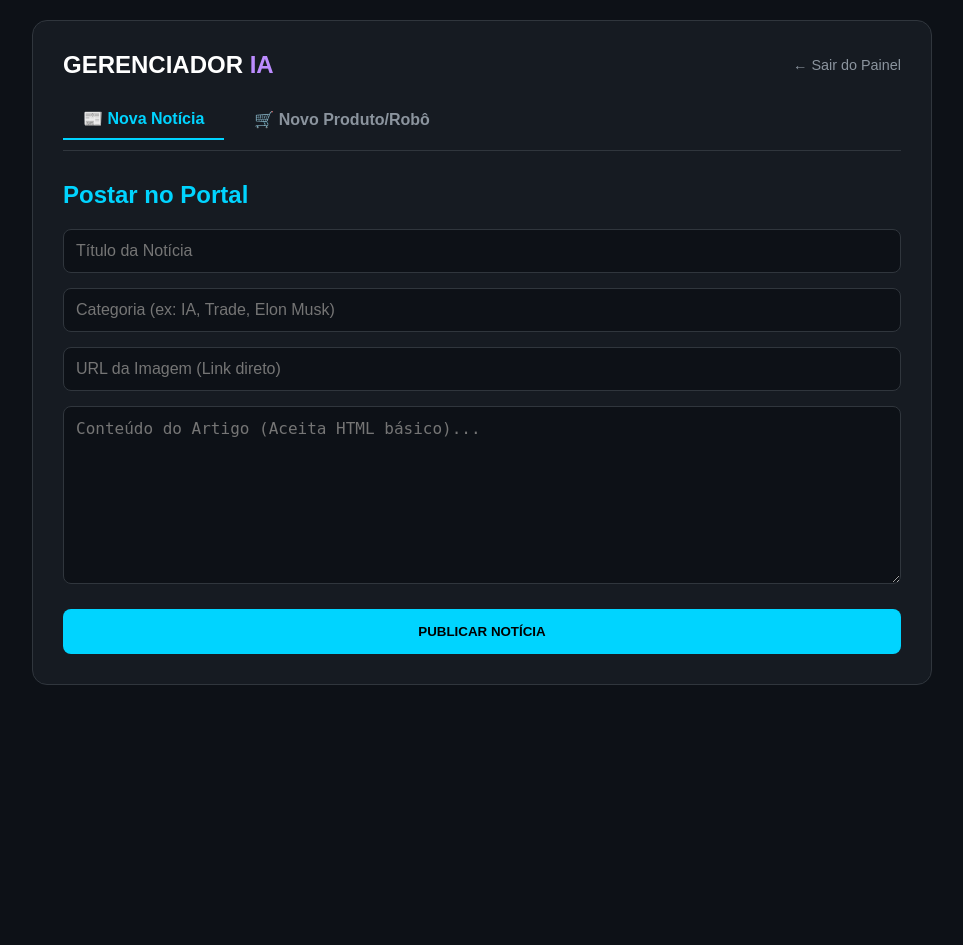
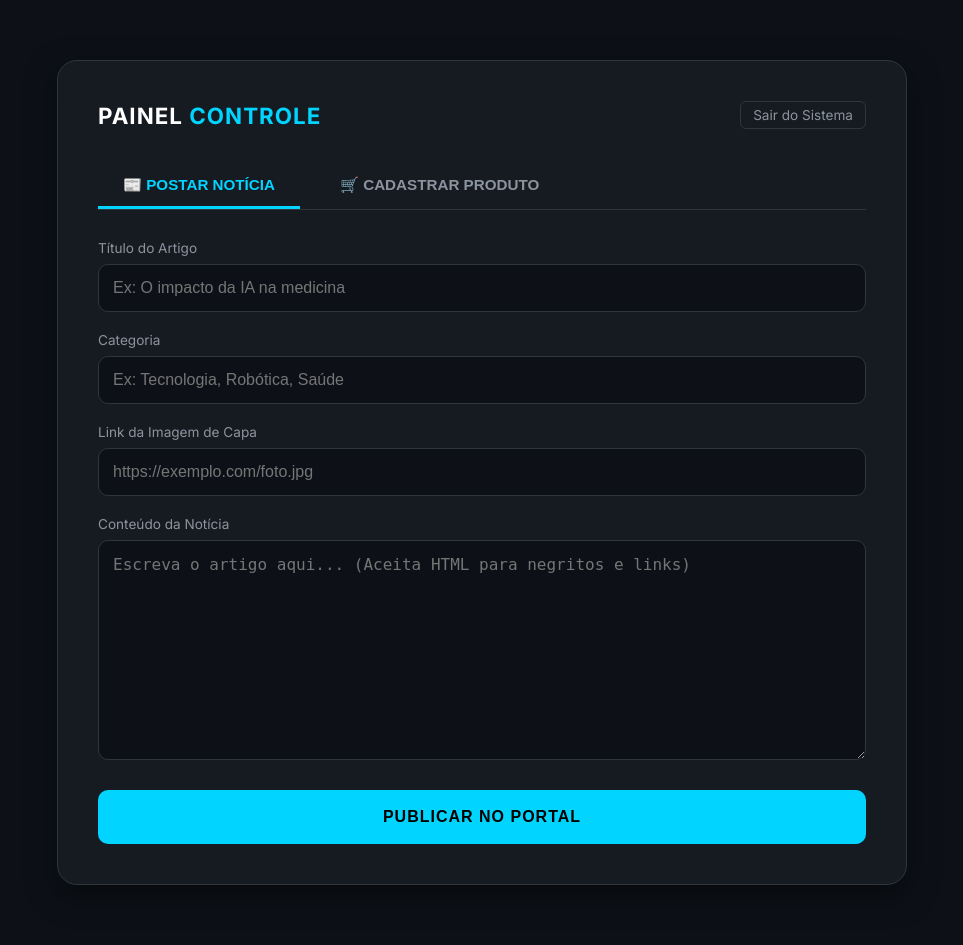
Before and after one commit to cleitonleitesantos20-beep/portal-ia, a FastAPI app: page /admin in a window 1280 px wide. Shown: the whole page, without its empty margins (158-1121 px from the left). Before the commit the page ends 685 px from the top, so only its background shows below. Run offline with FastAPI, Linux system fonts and the light colour scheme.

Commit message:
admin.html

```diff
--- a/templates/admin.html
+++ b/templates/admin.html
@@ -3,123 +3,227 @@
 <head>
     <meta charset="UTF-8">
     <meta name="viewport" content="width=device-width, initial-scale=1.0">
-    <title>Painel Admin - Portal IA</title>
+    <title>Master Admin | Inteligente/A</title>
     <link rel="stylesheet" href="/static/style.css">
     <style>
         :root {
-            --bg-dark: #0d1117;
-            --card-dark: #161b22;
-            --border-color: #30363d;
+            --bg-black: #0d1117;
+            --card-gray: #161b22;
+            --border-gray: #30363d;
             --neon-blue: #00d4ff;
             --neon-purple: #bc8cff;
+            --text-gray: #8b949e;
         }
 
-        body { background: var(--bg-dark); color: white; padding: 20px; font-family: sans-serif; }
+        body {
+            background: var(--bg-black);
+            color: white;
+            padding: 20px;
+            font-family: 'Inter', system-ui, sans-serif;
+        }
 
         .admin-container {
-            max-width: 900px;
-            margin: 0 auto;
-            background: var(--card-dark);
-            padding: 30px;
-            border-radius: 15px;
-            border: 1px solid var(--border-color);
+            max-width: 850px;
+            margin: 40px auto;
+            background: var(--card-gray);
+            padding: 40px;
+            border-radius: 20px;
+            border: 1px solid var(--border-gray);
+            box-shadow: 0 10px 30px rgba(0,0,0,0.5);
         }
 
-        /* Sistema de Abas */
-        .tab-menu { display: flex; gap: 10px; margin-bottom: 30px; border-bottom: 1px solid var(--border-color); padding-bottom: 10px; }
+        /* Topo do Painel */
+        .admin-header {
+            display: flex;
+            justify-content: space-between;
+            align-items: center;
+            margin-bottom: 35px;
+        }
+
+        /* Sistema de Abas Navegação */
+        .tab-menu {
+            display: flex;
+            gap: 15px;
+            margin-bottom: 30px;
+            border-bottom: 1px solid var(--border-gray);
+        }
+
         .tab-btn {
-            background: transparent; border: none; color: #8b949e;
-            padding: 10px 20px; cursor: pointer; font-weight: bold; font-size: 1rem;
+            background: transparent;
+            border: none;
+            color: var(--text-gray);
+            padding: 12px 25px;
+            cursor: pointer;
+            font-weight: 600;
+            font-size: 0.95rem;
+            transition: all 0.3s ease;
+            border-bottom: 3px solid transparent;
+        }
+
+        .tab-btn.active {
+            color: var(--neon-blue);
+            border-bottom-color: var(--neon-blue);
+        }
+
+        .tab-content { display: none; animation: fadeIn 0.4s ease; }
+        .tab-content.active { display: block; }
+
+        @keyframes fadeIn {
+            from { opacity: 0; transform: translateY(10px); }
+            to { opacity: 1; transform: translateY(0); }
+        }
+
+        /* Formulários */
+        form { display: flex; flex-direction: column; gap: 20px; }
+
+        .form-group { display: flex; flex-direction: column; gap: 8px; }
+
+        label { font-size: 0.85rem; color: var(--text-gray); font-weight: 500; }
+
+        input, textarea, select {
+            padding: 14px;
+            background: #0d1117;
+            border: 1px solid var(--border-gray);
+            color: white;
+            border-radius: 10px;
+            font-size: 1rem;
             transition: 0.3s;
         }
-        .tab-btn.active { color: var(--neon-blue); border-bottom: 2px solid var(--neon-blue); }
-        .tab-content { display: none; }
-        .tab-content.active { display: block; }
 
-        /* Estilo dos Inputs */
-        form { display: flex; flex-direction: column; gap: 15px; }
-        input, textarea, select {
-            padding: 12px; background: var(--bg-dark);
-            border: 1px solid var(--border-color);
-            color: white; border-radius: 8px; font-size: 1rem;
+        input:focus, textarea:focus, select:focus {
+            border-color: var(--neon-blue);
+            outline: none;
+            box-shadow: 0 0 10px rgba(0, 212, 255, 0.1);
         }
-        input:focus { border-color: var(--neon-purple); outline: none; }
 
-        .section-title { color: var(--neon-blue); margin-top: 0; }
-        label { font-size: 0.85rem; color: #8b949e; margin-bottom: -10px; }
+        /* Botões */
+        .btn-submit {
+            background: var(--neon-blue);
+            color: black;
+            border: none;
+            padding: 18px;
+            border-radius: 10px;
+            font-weight: bold;
+            cursor: pointer;
+            font-size: 1rem;
+            text-transform: uppercase;
+            letter-spacing: 1px;
+            transition: 0.3s;
+            margin-top: 10px;
+        }
 
-        .btn-postar {
-            background: var(--neon-blue); color: black; border: none;
-            padding: 15px; border-radius: 8px; font-weight: bold;
-            cursor: pointer; transition: 0.3s; margin-top: 10px;
+        .btn-submit:hover {
+            filter: brightness(1.2);
+            transform: translateY(-3px);
+            box-shadow: 0 5px 15px rgba(0, 212, 255, 0.3);
         }
-        .btn-postar:hover { opacity: 0.8; transform: translateY(-2px); }
+
+        .purple-btn { background: var(--neon-purple); }
+        .purple-btn:hover { box-shadow: 0 5px 15px rgba(188, 140, 255, 0.3); }
+
     </style>
 </head>
 <body>
 
     <div class="admin-container">
-        <div style="display: flex; justify-content: space-between; align-items: center; margin-bottom: 20px;">
-            <h1 style="margin: 0; font-size: 1.5rem;">GERENCIADOR <span style="color: var(--neon-purple);">IA</span></h1>
-            <a href="/" style="color: #8b949e; text-decoration: none; font-size: 0.9rem;">← Sair do Painel</a>
+        <header class="admin-header">
+            <h1 style="margin: 0; font-size: 1.4rem; letter-spacing: 1px;">
+                PAINEL <span style="color: var(--neon-blue);">CONTROLE</span>
+            </h1>
+            <a href="/" style="color: var(--text-gray); text-decoration: none; font-size: 0.85rem; border: 1px solid var(--border-gray); padding: 5px 12px; border-radius: 6px;">
+                Sair do Sistema
+            </a>
+        </header>
+
+        <nav class="tab-menu">
+            <button class="tab-btn active" onclick="openTab(event, 'noticia')">📰 POSTAR NOTÍCIA</button>
+            <button class="tab-btn" onclick="openTab(event, 'produto')">🛒 CADASTRAR PRODUTO</button>
+        </nav>
+
+        <div id="noticia" class="tab-content active">
+            <form action="/admin/postar" method="post">
+                <div class="form-group">
+                    <label>Título do Artigo</label>
+                    <input type="text" name="titulo" placeholder="Ex: O impacto da IA na medicina" required>
                 </div>
 
-        <div class="tab-menu">
-            <button class="tab-btn active" onclick="openTab(event, 'aba-noticia')">📰 Nova Notícia</button>
-            <button class="tab-btn" onclick="openTab(event, 'aba-produto')">🛒 Novo Produto/Robô</button>
+                <div class="form-group">
+                    <label>Categoria</label>
+                    <input type="text" name="categoria" placeholder="Ex: Tecnologia, Robótica, Saúde" required>
                 </div>
 
-        <div id="aba-noticia" class="tab-content active">
-            <h2 class="section-title">Postar no Portal</h2>
-            <form action="/admin/postar" method="post">
-                <input type="text" name="titulo" placeholder="Título da Notícia" required>
-                <input type="text" name="categoria" placeholder="Categoria (ex: IA, Trade, Elon Musk)" required>
-                <input type="text" name="imagem_url" placeholder="URL da Imagem (Link direto)" required>
-                <textarea name="conteudo" placeholder="Conteúdo do Artigo (Aceita HTML básico)..." rows="8" required></textarea>
-                <button type="submit" class="btn-postar">PUBLICAR NOTÍCIA</button>
+                <div class="form-group">
+                    <label>Link da Imagem de Capa</label>
+                    <input type="url" name="imagem_url" placeholder="https://exemplo.com/foto.jpg" required>
+                </div>
+
+                <div class="form-group">
+                    <label>Conteúdo da Notícia</label>
+                    <textarea name="conteudo" placeholder="Escreva o artigo aqui... (Aceita HTML para negritos e links)" rows="10" required></textarea>
+                </div>
+
+                <button type="submit" class="btn-submit">Publicar no Portal</button>
             </form>
         </div>
 
-        <div id="aba-produto" class="tab-content">
-            <h2 class="section-title" style="color: var(--neon-purple);">Cadastrar no Marketplace</h2>
+        <div id="produto" class="tab-content">
             <form action="/admin/cadastrar_produto" method="post">
-                <input type="text" name="nome" placeholder="Nome do Produto (ex: Robô Sniper IA)" required>
+                <div class="form-group">
+                    <label>Nome do Produto/Robô</label>
+                    <input type="text" name="nome" placeholder="Ex: Nexus Mines Bot" required>
+                </div>
 
-                <label>Tipo de Categoria:</label>
+                <div class="form-group">
+                    <label>Categoria Visual</label>
+                    <input type="text" name="categoria_txt" placeholder="Ex: Auxiliador, Trade, Itens" required>
+                </div>
+
+                <div class="form-group">
+                    <label>Tipo de Sistema (Filtro)</label>
                     <select name="tipo">
                         <option value="web_bot">🤖 Auxiliador / Web Bot</option>
                         <option value="trade_bot">📊 Trade / Sinais</option>
                         <option value="ebook">📚 E-book Premium</option>
                         <option value="infoproduto">🛒 Infoproduto / Parceiro</option>
                     </select>
+                </div>
 
-                <input type="text" name="preco" placeholder="Preço (ex: R$ 97,00 ou Grátis)" required>
-                <input type="text" name="imagem_url" placeholder="URL da Imagem do Card" required>
-                <input type="text" name="link_venda" placeholder="Link de Venda ou Acesso">
-                <textarea name="descricao" placeholder="Pequena descrição para o card..." rows="3" required></textarea>
+                <div class="form-group">
+                    <label>Preço (Opcional)</label>
+                    <input type="text" name="preco" placeholder="Ex: R$ 49,90 / mês">
+                </div>
 
-                <button type="submit" class="btn-postar" style="background: var(--neon-purple);">CADASTRAR PRODUTO</button>
+                <div class="form-group">
+                    <label>Link da Imagem (Card)</label>
+                    <input type="url" name="imagem_url" placeholder="https://exemplo.com/card.jpg" required>
+                </div>
+
+                <div class="form-group">
+                    <label>Link de Destino (Checkout/Link Afiliado)</label>
+                    <input type="url" name="link_venda" placeholder="https://hotmart.com/seu-link" required>
+                </div>
+
+                <div class="form-group">
+                    <label>Descrição Curta</label>
+                    <textarea name="descricao" placeholder="Explique brevemente o que o produto faz..." rows="3" required></textarea>
+                </div>
+
+                <button type="submit" class="btn-submit purple-btn">Inserir no Marketplace</button>
             </form>
         </div>
     </div>
 
     <script>
-        function openTab(evt, tabName) {
-            var i, tabcontent, tablinks;
-            tabcontent = document.getElementsByClassName("tab-content");
-            for (i = 0; i < tabcontent.length; i++) {
-                tabcontent[i].style.display = "none";
-                tabcontent[i].classList.remove("active");
-            }
-            tablinks = document.getElementsByClassName("tab-btn");
-            for (i = 0; i < tablinks.length; i++) {
-                tablinks[i].classList.remove("active");
-            }
-            document.getElementById(tabName).style.display = "block";
-            document.getElementById(tabName).classList.add("active");
+        function openTab(evt, tabId) {
+            const contents = document.querySelectorAll(".tab-content");
+            const buttons = document.querySelectorAll(".tab-btn");
+
+            contents.forEach(content => content.classList.remove("active"));
+            buttons.forEach(btn => btn.classList.remove("active"));
+
+            document.getElementById(tabId).classList.add("active");
             evt.currentTarget.classList.add("active");
         }
     </script>
-
 </body>
 </html>
```
Lines whose indentation alone changed are shown as unchanged.
